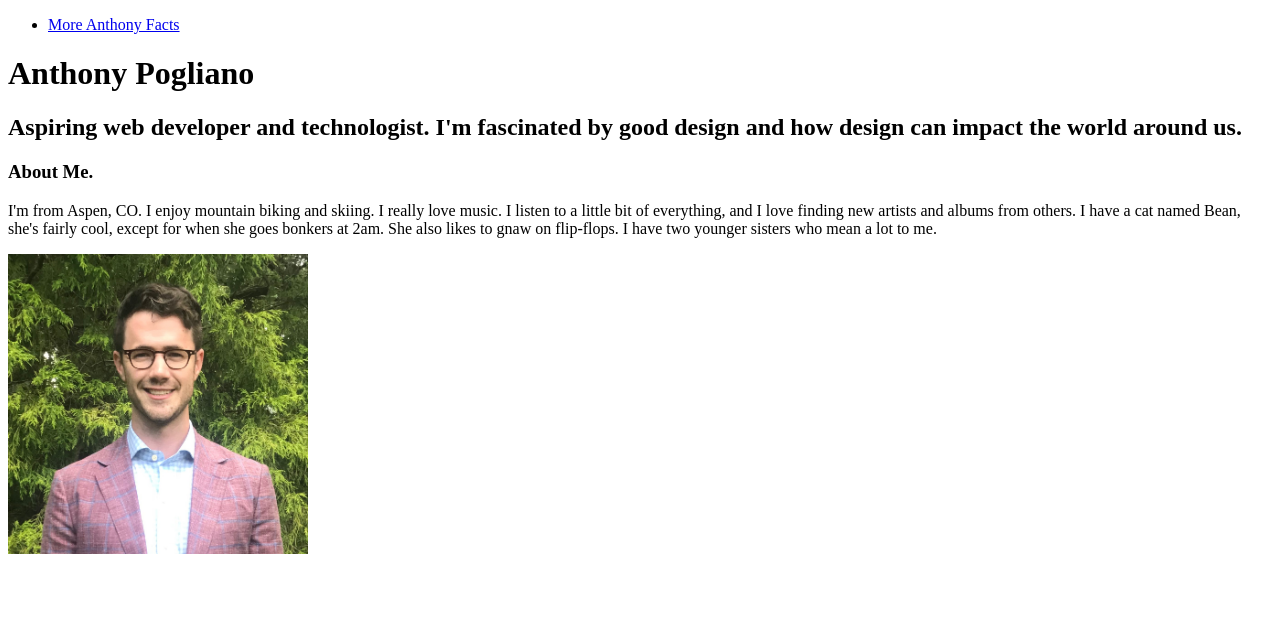
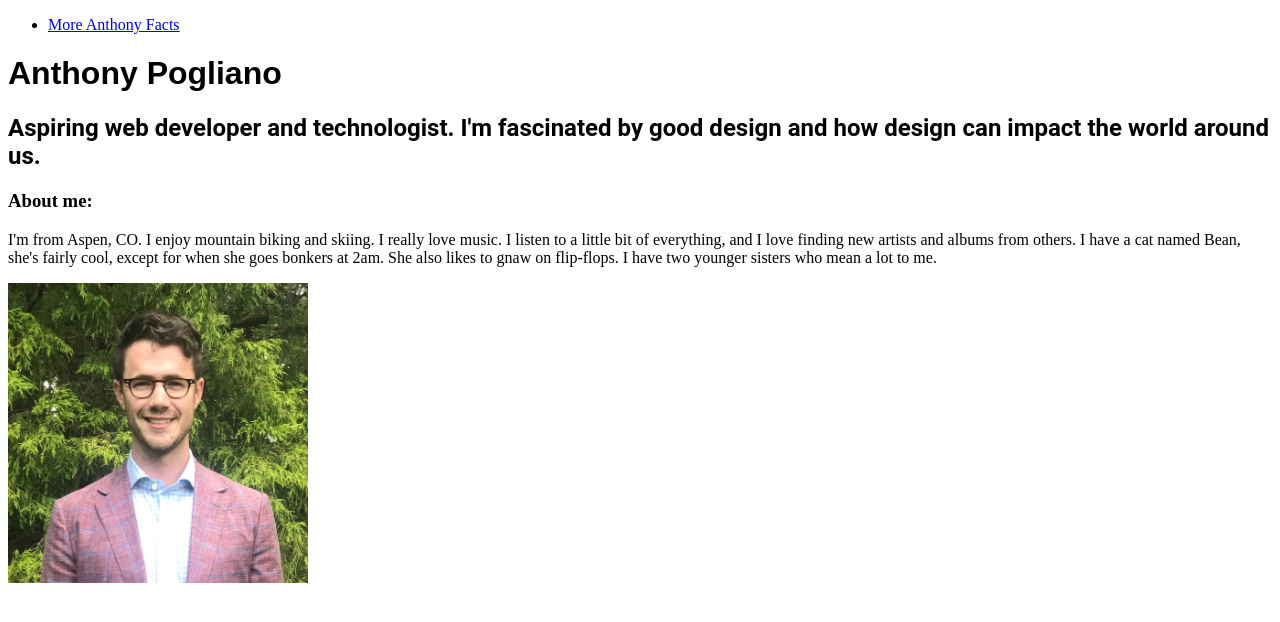
Before and after one commit to k0mb4tw0mb4t/first-website, a plain HTML site: page html-docs/index.html in a window 1280 px wide. Drawn offline with Linux system fonts and the light colour scheme.

Commit message:
Added CSS stylesheet, made some more minor changes to index.html

```diff
--- a/html-docs/index.html
+++ b/html-docs/index.html
@@ -3,6 +3,8 @@
 <head>
   <title>Anthony's First Website - Page 1</title>
   <meta charset="utf-8"/>
+  <link rel="stylesheet" type="text/css"
+  href="main.css">
 </head>
 
 <body>
@@ -22,7 +24,7 @@
 
 
 <div class="body">
-  <h3>About Me.</h3>
+  <h3>About me:</h3>
 
   <p>I'm from Aspen, CO.  I enjoy mountain biking and skiing.  I really love music.
     I listen to a little bit of everything, and I love finding new artists and albums
--- /dev/null
+++ b/html-docs/main.css
@@ -0,0 +1,9 @@
+h1 {
+  font-family: 'Maven Pro', sans-serif;
+  font-size: 32px;
+}
+
+h2 {
+  font-family: 'Roboto', sans-serif;
+  font-size: 24px;
+}
```
